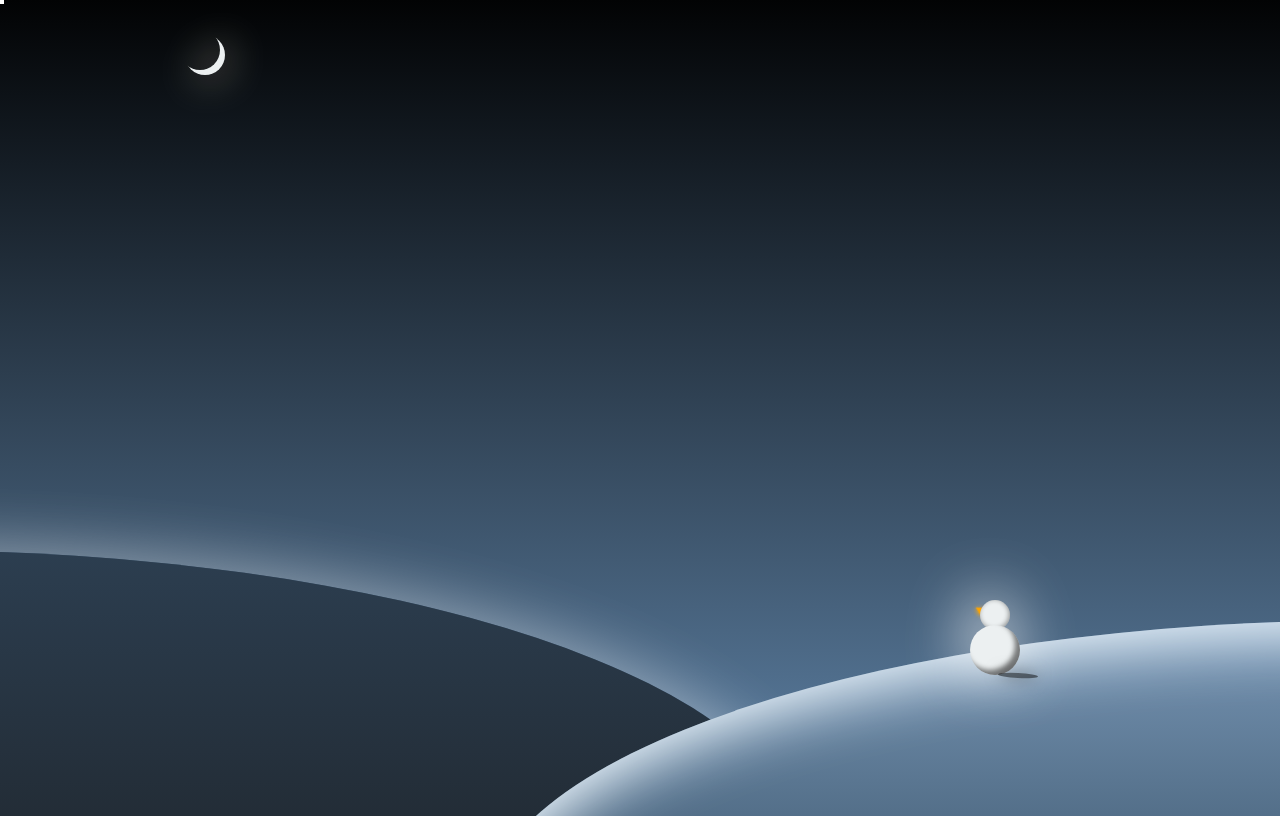
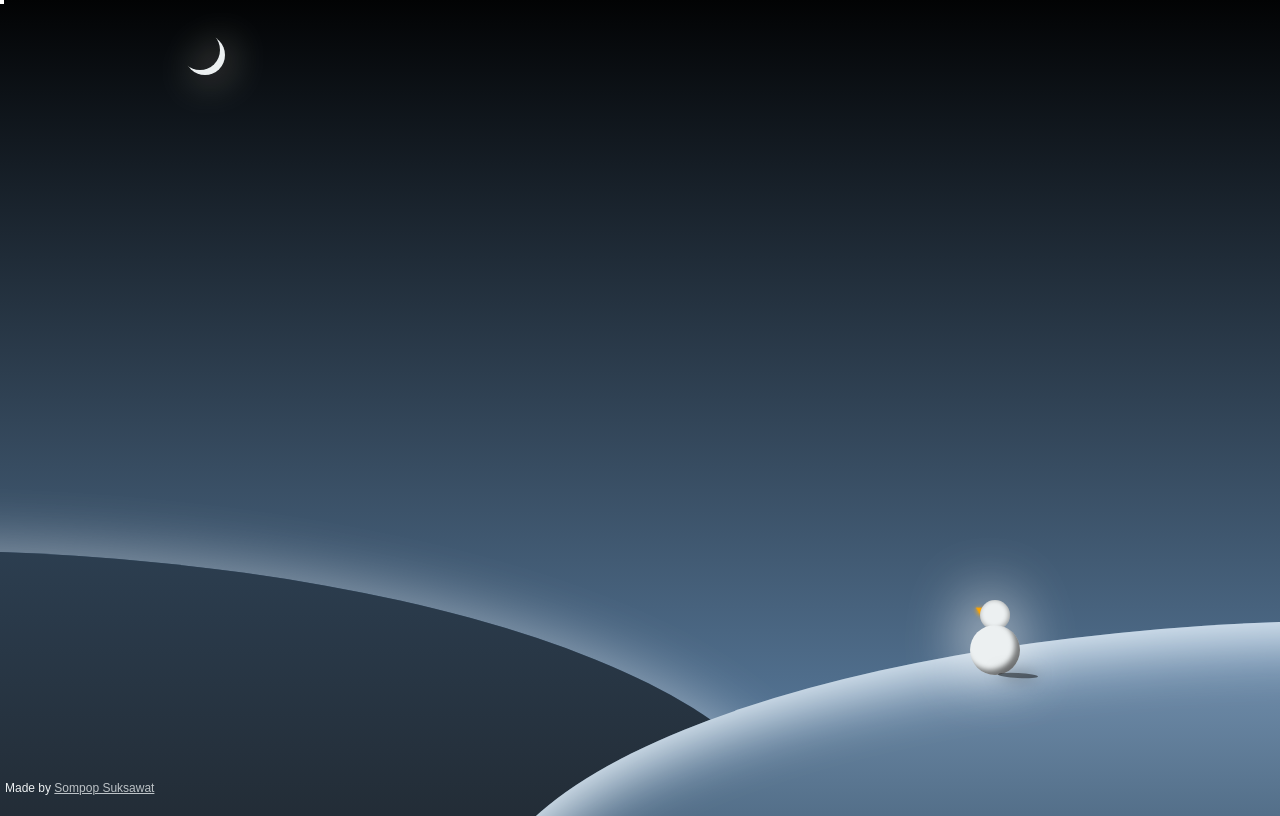
Before and after one commit to ssuksawat/snowman-in-the-snow, a website: page index.html in a window 1280 px wide. Drawn offline with Linux system fonts and the light colour scheme.

Commit message:
add link to github

```diff
--- a/index.html
+++ b/index.html
@@ -18,6 +18,9 @@
     <div class="nose"></div>
     <div class="torso"></div>
   </div>
+  <div id="signature">
+    Made by <a href="https://github.com/ssuksawat/snowman-in-the-snow">Sompop Suksawat</a>
+  </div>
 
   <!-- Web Animations Polyfills -->
   <script src="./lib/web-animations-next.min.js"></script>
```
